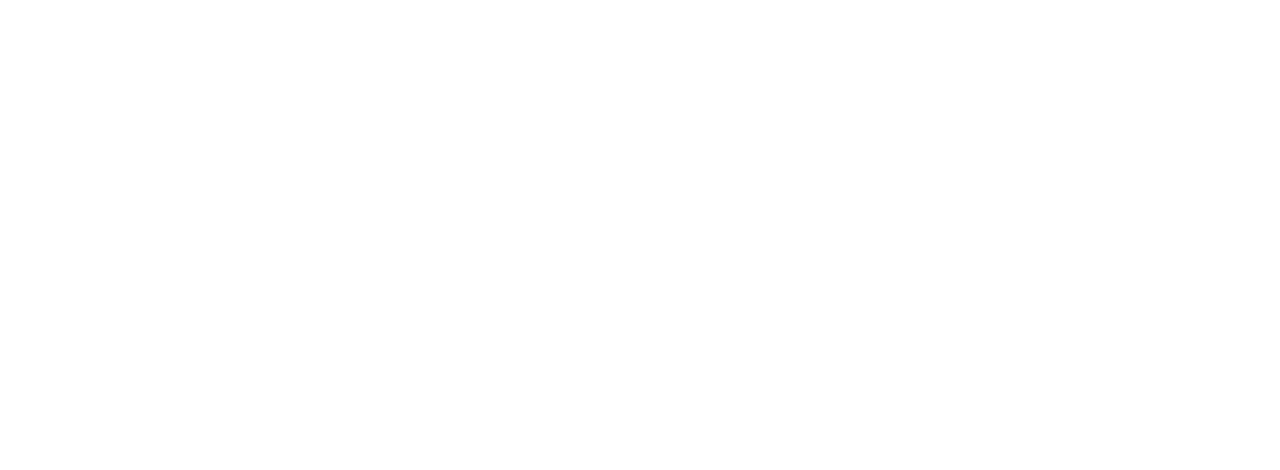
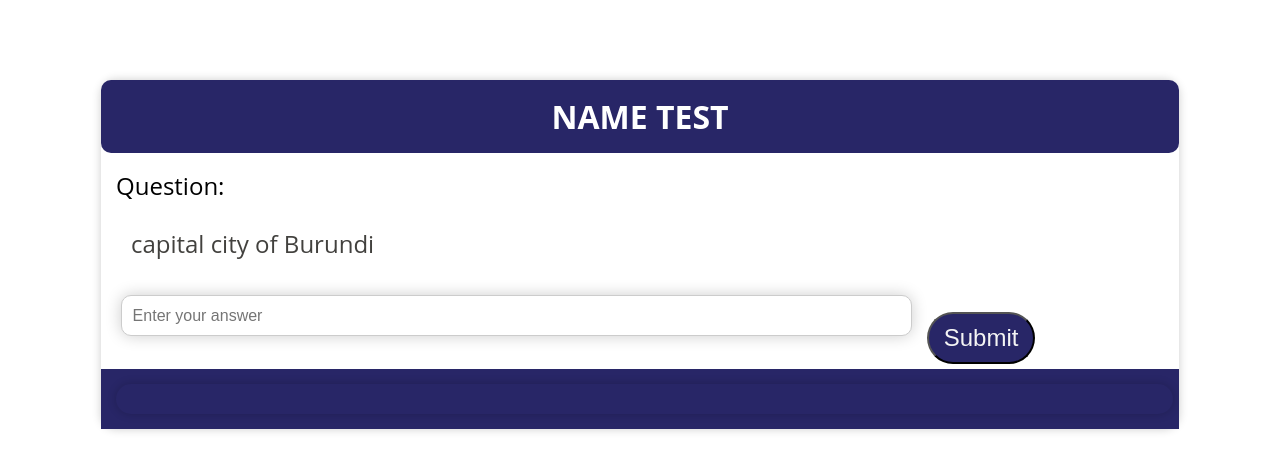
Before and after one commit to rwajon/ninjas-game-frontend, a React (Create React App) app: page /quiz in a window 1280 px wide. Shown: the top 470 px of the page. Built offline with nearby package versions, Linux system fonts and the light colour scheme.

Commit message:
add questionaire

```diff
--- a/src/assets/css/_colors.scss
+++ b/src/assets/css/_colors.scss
@@ -7,7 +7,7 @@
 $danger: #f53d3d;
 $success: #1c8a4a;
 $info: #1cbdee;
-
+$light-grey: #ccc;
 /* colors */
 .black {
   background: $black;
--- /dev/null
+++ b/src/components/Questionaire/Quiz.jsx
@@ -0,0 +1,105 @@
+import React, { Component } from 'react';
+import { connect } from 'react-redux';
+import PropTypes from 'prop-types';
+import '../../assets/css/style.scss';
+import './Quiz.scss';
+import { gameAction } from '../../actions';
+
+class Game extends Component {
+  state = {
+    quiz: [
+      { id: 1, question: 'capital city of rwanda', answer: 'kigali' },
+      { id: 2, question: 'capital city of Uganda', answer: 'Kampala' },
+      { id: 3, question: 'capital city of Burundi', answer: 'Bujumbura' },
+      { id: 4, question: 'capital city of Mozambique', answer: 'Maputo' },
+      { id: 5, question: 'capital city of Botswana', answer: 'Gaborone' }
+    ],
+    answered: [],
+    input: ''
+  };
+  handleSubmit = e => {
+    e.preventDefault();
+    const { submitName } = this.props;
+    submitName(e.target.name.value);
+
+    return false;
+  };
+  render() {
+    const { names, removeName } = this.props;
+    return (
+      <div className="container">
+        <div className="container shadow-2 radius-3">
+          <div className="center">
+            <h1 className="primary text-white radius-2 uppercase large-padding center-align">
+              Name Test
+            </h1>
+
+            <div className="quiz large-h-padding ">
+              <div className="large-text medium-v-padding ">Question:</div>
+              <div className="large-text large-padding text-grey">
+                {this.state.quiz[2].question}
+              </div>
+              <form>
+                <input
+                  type="text"
+                  placeholder="Enter your answer"
+                  name="name"
+                  id="name"
+                  className="shadow-4 radius-2 large-v-padding card medium-text large-screen-3"
+                />
+
+                <br />
+                <button
+                  type="submit"
+                  id="submit"
+                  className="primary large-padding text-light large-text capitilize radius-5"
+                >
+                  submit
+                </button>
+              </form>
+            </div>
+
+            <div className="primary large-padding">
+              <div className="container shadow-2 radius-3 large-padding">
+                {names.map((name, key) => (
+                  <div
+                    id={key}
+                    key={key}
+                    className="white card radius-2 small-padding"
+                  >
+                    Hello {name}
+                    <button
+                      className="danger radius-2 small-padding text-white right"
+                      onClick={() => removeName(key)}
+                    >
+                      Delete
+                    </button>
+                  </div>
+                ))}
+              </div>
+            </div>
+          </div>
+        </div>
+      </div>
+    );
+  }
+}
+
+Game.propTypes = {
+  names: PropTypes.array.isRequired,
+  removeName: PropTypes.func.isRequired
+};
+
+export const mapStateToProps = ({ game: { names } }) => ({
+  names
+});
+
+export const mapDispatchToProps = dispatch => ({
+  submitName: name => dispatch(gameAction.submit(name)),
+  removeName: id => dispatch(gameAction.remove(id))
+});
+
+export default connect(
+  mapStateToProps,
+  mapDispatchToProps
+)(Game);
--- /dev/null
+++ b/src/components/Questionaire/Quiz.scss
@@ -0,0 +1,7 @@
+@import '../../assets/css/style.scss';
+
+input {
+  border-radius: $large;
+  border: $light-grey solid 1px;
+  font-size: ($medium);
+}
--- a/src/components/Routes.jsx
+++ b/src/components/Routes.jsx
@@ -7,6 +7,7 @@
 import Login from './Login/Login';
 import Game from './Game/Game';
 import Profile from './Profile/Profile';
+import Quiz from './Questionaire/Quiz';
 
 export const Routes = ({ isAuth }) => (
   <Switch>
@@ -27,6 +28,7 @@
       path="/game"
       render={props => (isAuth ? <Game {...props} /> : <Home />)}
     />
+    <Route exact path="/quiz" render={props => <Quiz {...props} />} />
   </Switch>
 );
 
```
Also changed, not shown: 1 other file (tests, documents, lock files or other folders).
